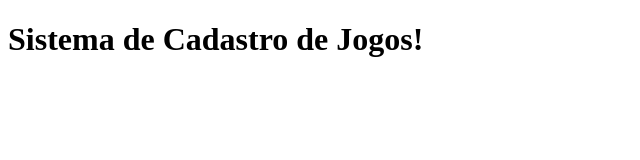
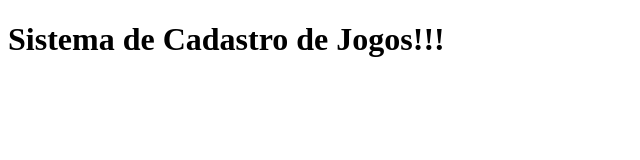
Before and after one commit to PericlesBritto/curso_github01, a plain HTML site: page index.html in a window 1280 px wide. Shown: the full height of the page, 0-640 px from the left. Drawn offline with Linux system fonts and the light colour scheme.

Commit message:
Alterando o arquivo html

```diff
--- a/index.html
+++ b/index.html
@@ -6,6 +6,6 @@
     <title>Meus jogos</title>
 </head>
 <body>
-    <h1>Sistema de Cadastro de Jogos!</h1>
+    <h1>Sistema de Cadastro de Jogos!!!</h1>
 </body>
 </html>
```
